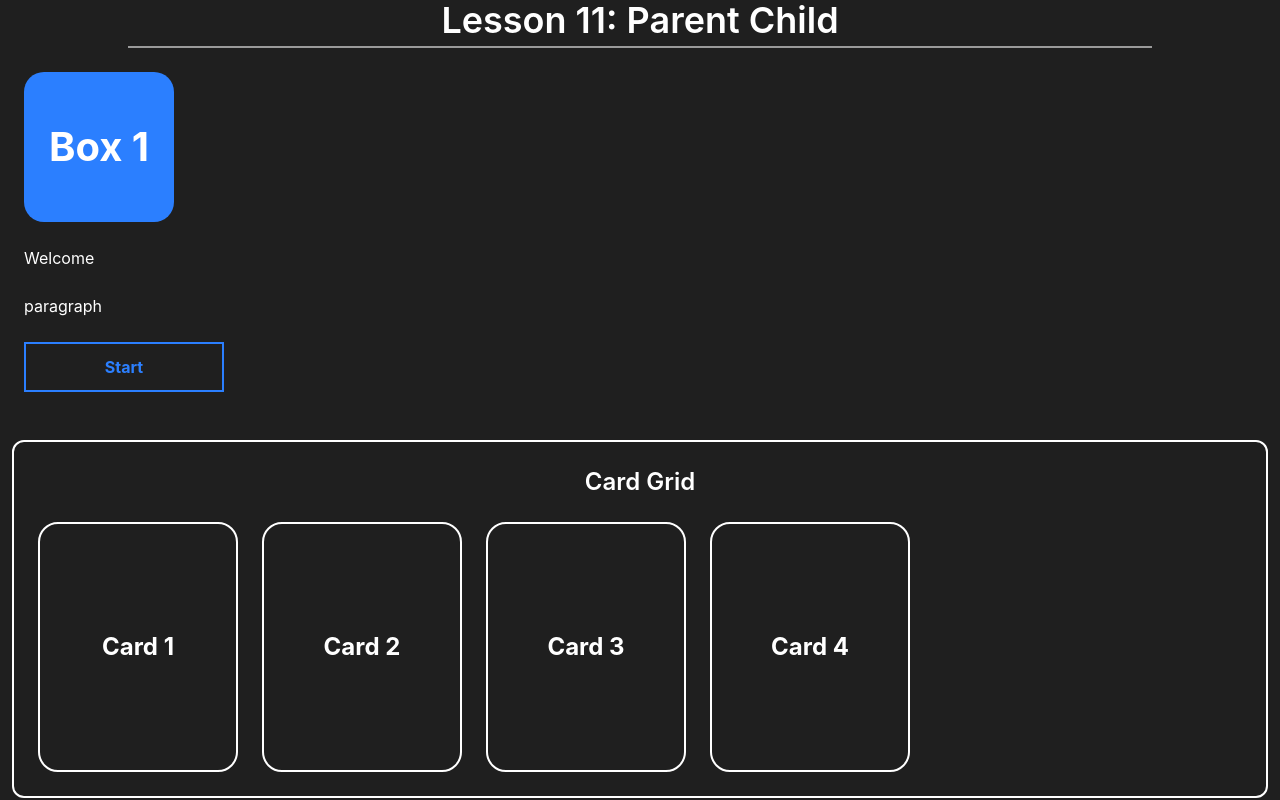
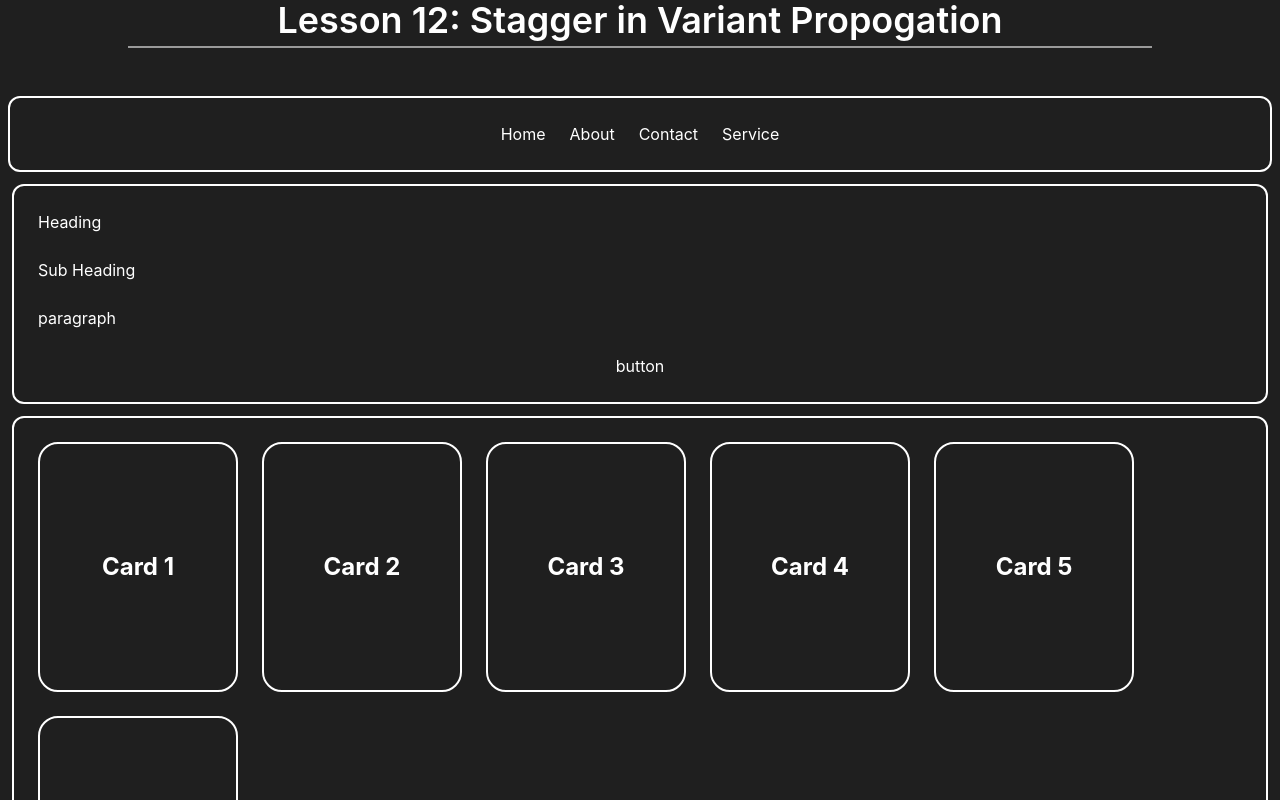
Before and after one commit to 10Yash10/React-Motion, a React (Vite) app: page / in a window 1280 px wide. Shown: the top 800 px of the page. Built offline with nearby package versions, Linux system fonts and the light colour scheme.

Commit message:
Lesson 12: Staggering in variant propogation, one elem after another, not all the animation happens immediately after parent animation is completion.

```diff
--- a/src/App.jsx
+++ b/src/App.jsx
@@ -9,10 +9,11 @@ import React from "react";
 // import L8 from "./Lessions/L8_WhileInView";
 // import L9 from "./Lessions/L9_ViewPort";
 // import L_10 from "./Lessions/L10_Variants";
-import L11 from "./Lessions/L11_Parent_Child";
+// import L11 from "./Lessions/L11_Parent_Child";
+import L12 from "./Lessions/L12_Staggering";
 
 const App = () => {
-  return <L11 />;
+  return <L12 />;
 };
 
 export default App;
--- /dev/null
+++ b/src/Lessions/L12_Staggering.jsx
@@ -0,0 +1,139 @@
+import React from "react";
+import Header from "../components/Header";
+import { motion } from "motion/react";
+
+const L12 = () => {
+  const mainContainer = {
+    hidden: {
+      opacity: 0,
+    },
+
+    visible: {
+      opacity: 1,
+
+      transition: {
+        when: "beforeChildren",
+        delayChildren: 0.2,
+        staggerChildren: 0.15,
+      },
+    },
+  };
+
+  const itemContainer = {
+    hidden: {
+      opacity: 0,
+      y: 40,
+    },
+
+    visible: {
+      opacity: 1,
+      y: 0,
+
+      transition: {
+        // delay: 1.5,  // adding this will break the staggering effect
+        duration: 1,
+      },
+    },
+  };
+
+  const links = [
+    {
+      name: "Home",
+      icon: "",
+      route: "/",
+    },
+    {
+      name: "About",
+      icon: "",
+      route: "/about",
+    },
+    {
+      name: "Contact",
+      icon: "",
+      route: "/contact-us",
+    },
+    {
+      name: "Service",
+      icon: "",
+      route: "/services",
+    },
+  ];
+
+  const navContainerVariant = {
+    hidden: {
+      opacity: 0,
+    },
+    visible: {
+      opacity: 1,
+
+      transition: {
+        when: "beforeChildren",
+        delayChildren: 0.3,
+        staggerChildren: 0.15,
+      },
+    },
+  };
+
+  const navItemVariant = {
+    hidden: {
+      opacity: 0,
+      x: -30,
+    },
+    visible: {
+      opacity: 1,
+      x: 0,
+    },
+
+    transition: {
+      duration: 0.6,
+    },
+  };
+
+  return (
+    <>
+      <Header text="Lesson 12: Stagger in Variant Propogation" />
+
+      <motion.nav
+        variants={navContainerVariant}
+        initial="hidden"
+        animate="visible"
+        className="flex items-center justify-center gap-6 p-6 m-2 mt-12 border-2 border-white rounded-xl"
+      >
+        {links.map((item) => (
+          <motion.ul variants={navItemVariant}>
+            <li className="cursor-pointer hover:text-blue-500 duration-300">
+              <a href={item.route}>{item.name}</a>
+            </li>
+          </motion.ul>
+        ))}
+      </motion.nav>
+
+      <motion.section
+        className="flex flex-col gap-6 p-6 border-2 border-white m-3 rounded-xl"
+        variants={mainContainer}
+        initial="hidden"
+        animate="visible"
+      >
+        <motion.h1 variants={itemContainer}>Heading</motion.h1>
+        <motion.h2 variants={itemContainer}>Sub Heading</motion.h2>
+        <motion.p variants={itemContainer}>paragraph</motion.p>
+        <motion.button variants={itemContainer}>button</motion.button>
+      </motion.section>
+
+      <motion.section
+        variants={mainContainer}
+        initial="hidden"
+        animate="visible"
+        className="flex flex-wrap gap-6 p-6 m-3 rounded-xl border-2 border-white"
+      >
+        {Array.from({ length: 6 }).map((_, index) => (
+          <motion.div className="card " variants={itemContainer}>
+            Card {index + 1}
+          </motion.div>
+        ))}
+      </motion.section>
+    </>
+  );
+};
+
+export default L12;
```
